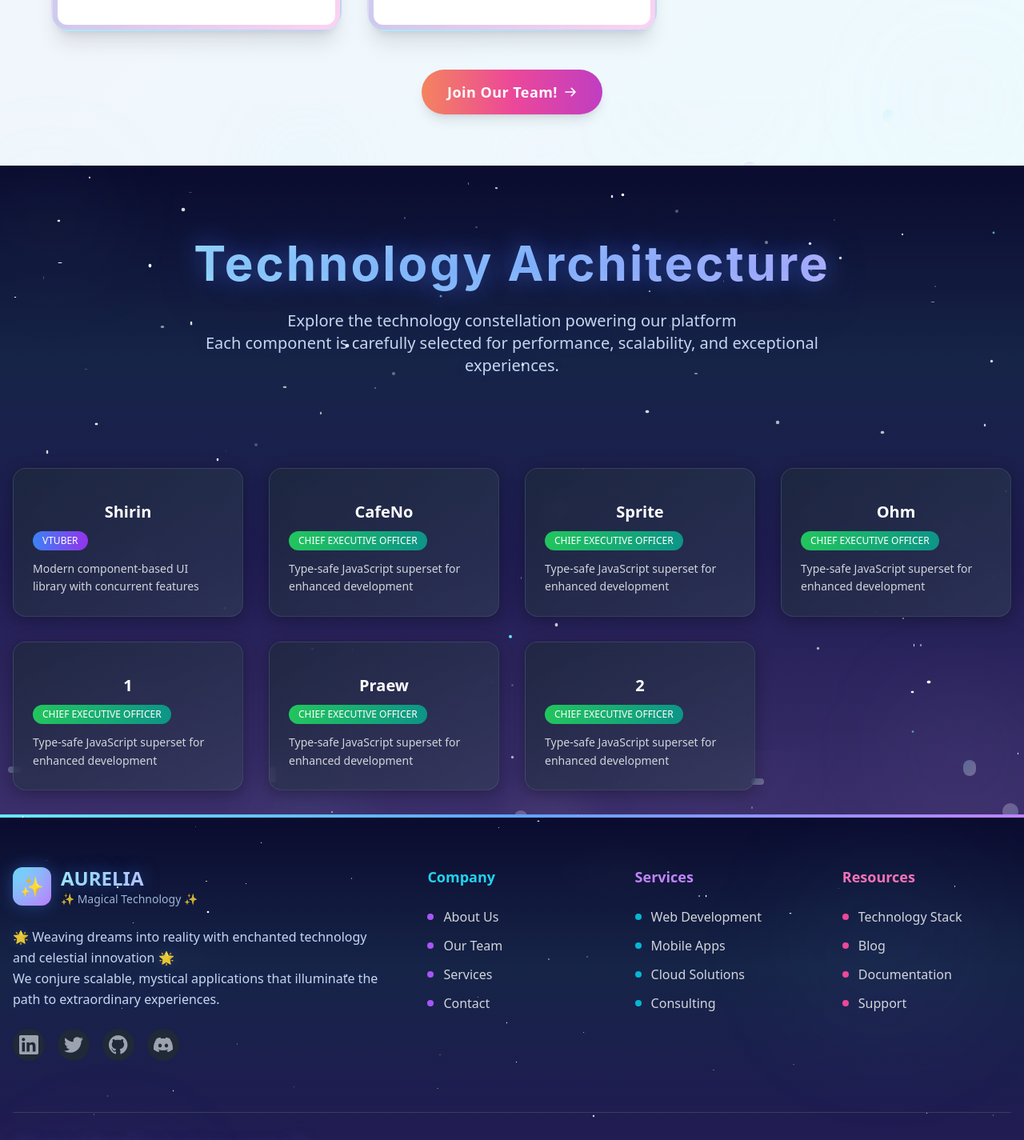
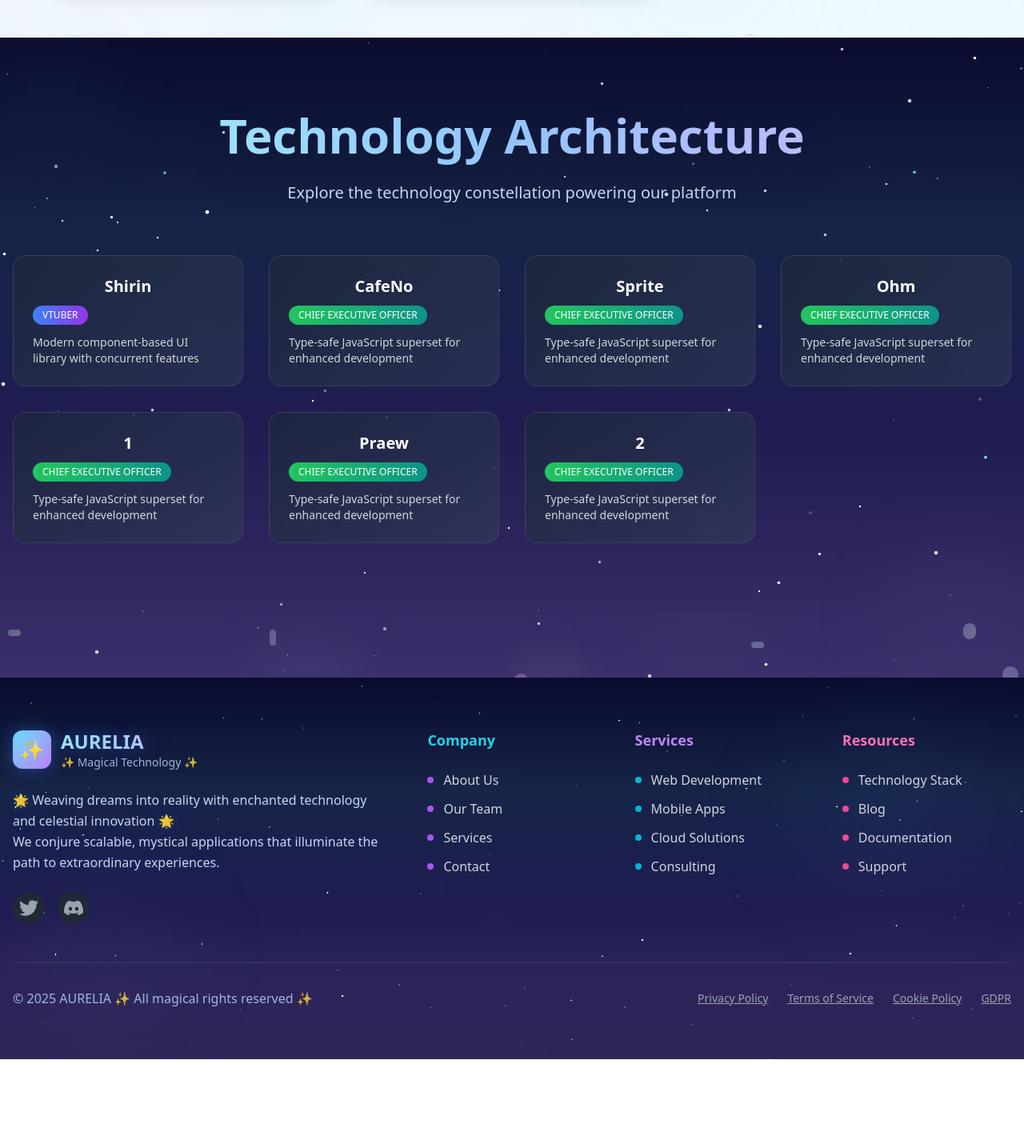
Before and after one commit to CafeNo/DiamondMind, a React (Vite) app in the folder frontend/: page / in a window 1280 px wide. Shown: the part 3099-4524 px from the top of the page at 80% size. After the commit the page ends 4423 px from the top, so only its background shows below. Built offline with nearby package versions, Linux system fonts and the light colour scheme; the HTML template or start-up script is replaced by a standard one.

Commit message:
Refactor: clean up unused UI components and optimize TechStack

```diff
--- a/frontend/src/components/Footer.tsx
+++ b/frontend/src/components/Footer.tsx
@@ -59,29 +59,11 @@ const Footer: React.FC = () => {
 
   const socialLinks = [
     {
-      name: 'LinkedIn',
-      href: '#',
-      icon: (
-        <svg className="w-6 h-6" fill="currentColor" viewBox="0 0 24 24">
-          <path d="M20.447 20.452h-3.554v-5.569c0-1.328-.027-3.037-1.852-3.037-1.853 0-2.136 1.445-2.136 2.939v5.667H9.351V9h3.414v1.561h.046c.477-.9 1.637-1.85 3.37-1.85 3.601 0 4.267 2.37 4.267 5.455v6.286zM5.337 7.433c-1.144 0-2.063-.926-2.063-2.065 0-1.138.92-2.063 2.063-2.063 1.14 0 2.064.925 2.064 2.063 0 1.139-.925 2.065-2.064 2.065zm1.782 13.019H3.555V9h3.564v11.452zM22.225 0H1.771C.792 0 0 .774 0 1.729v20.542C0 23.227.792 24 1.771 24h20.451C23.2 24 24 23.227 24 22.271V1.729C24 .774 23.2 0 22.222 0h.003z"/>
-        </svg>
-      ),
-    },
-    {
       name: 'Twitter',
       href: '#',
       icon: (
         <svg className="w-6 h-6" fill="currentColor" viewBox="0 0 24 24">
           <path d="M23.953 4.57a10 10 0 01-2.825.775 4.958 4.958 0 002.163-2.723c-.951.555-2.005.959-3.127 1.184a4.92 4.92 0 00-8.384 4.482C7.69 8.095 4.067 6.13 1.64 3.162a4.822 4.822 0 00-.666 2.475c0 1.71.87 3.213 2.188 4.096a4.904 4.904 0 01-2.228-.616v.06a4.923 4.923 0 003.946 4.827 4.996 4.996 0 01-2.212.085 4.936 4.936 0 004.604 3.417 9.867 9.867 0 01-6.102 2.105c-.39 0-.779-.023-1.17-.067a13.995 13.995 0 007.557 2.209c9.053 0 13.998-7.496 13.998-13.985 0-.21 0-.42-.015-.63A9.935 9.935 0 0024 4.59z"/>
-        </svg>
-      ),
-    },
-    {
-      name: 'GitHub',
-      href: '#',
-      icon: (
-        <svg className="w-6 h-6" fill="currentColor" viewBox="0 0 24 24">
-          <path d="M12 0c-6.626 0-12 5.373-12 12 0 5.302 3.438 9.8 8.207 11.387.599.111.793-.261.793-.577v-2.234c-3.338.726-4.033-1.416-4.033-1.416-.546-1.387-1.333-1.756-1.333-1.756-1.089-.745.083-.729.083-.729 1.205.084 1.839 1.237 1.237 1.237 1.07 1.834 2.807 1.304 3.492.997.107-.775.418-1.305.762-1.604-2.665-.305-5.467-1.334-5.467-5.931 0-1.311.469-2.381 1.236-3.221-.124-.303-.535-1.524.117-3.176 0 0 1.008-.322 3.301 1.23.957-.266 1.983-.399 3.003-.404 1.02.005 2.047.138 3.006.404 2.291-1.552 3.297-1.23 3.297-1.23.653 1.653.242 2.874.118 3.176.77.84 1.235 1.911 1.235 3.221 0 4.609-2.807 5.624-5.479 5.921.43.372.823 1.102.823 2.222v3.293c0 .319.192.694.801.576 4.765-1.589 8.199-6.086 8.199-11.386 0-6.627-5.373-12-12-12z"/>
         </svg>
       ),
     },
@@ -121,8 +103,6 @@ const Footer: React.FC = () => {
     <footer className="relative text-white overflow-hidden" style={{
       background: 'linear-gradient(180deg, #0a0b2e 0%, #162447 30%, #1f1c52 60%, #3b2f6b 100%)'
     }}>
-      {/* Decorative top border */}
-      <div className="absolute top-0 left-0 w-full h-1 bg-gradient-to-r from-cyan-300 via-blue-400 to-purple-400"></div>
 
       {/* Starry Background */}
       <div className="absolute inset-0 overflow-hidden pointer-events-none">
@@ -299,39 +279,7 @@ const Footer: React.FC = () => {
           </motion.div>
         </motion.div>
 
-        {/* Newsletter Section */}
-        <motion.div
-          initial={{ opacity: 0, y: 50 }}
-          whileInView={{ opacity: 1, y: 0 }}
-          viewport={{ once: true }}
-          transition={{ duration: 0.6, delay: 0.2 }}
-          className="mt-16 pt-8 border-t border-gray-700"
-        >
-          <div className="flex flex-col md:flex-row items-center justify-between">
-            <div className="mb-6 md:mb-0">
-              <h4 className="text-2xl font-bold text-transparent bg-clip-text bg-gradient-to-r from-cyan-200 to-purple-300 mb-2" style={{
-                textShadow: '0 0 20px rgba(59, 130, 246, 0.5)'
-              }}>
-                ✨ Join Our Magical Journey ✨
-              </h4>
-              <p className="text-blue-100 opacity-90">Receive enchanted updates from our mystical realm of technology</p>
-            </div>
-            <div className="flex flex-col sm:flex-row gap-4 w-full md:w-auto">
-              <input
-                type="email"
-                placeholder="Enter your email"
-                className="px-4 py-3 bg-gray-800 rounded-lg border border-gray-600 focus:border-cyan-400 focus:outline-none focus:ring-2 focus:ring-cyan-400/20 text-white placeholder-gray-400 flex-1 md:w-64"
-              />
-              <motion.button
-                whileHover={{ scale: 1.05 }}
-                whileTap={{ scale: 0.95 }}
-                className="px-6 py-3 bg-gradient-to-r from-cyan-500 to-purple-500 rounded-lg font-semibold text-white hover:from-cyan-600 hover:to-purple-600 transition-all duration-300 shadow-lg hover:shadow-xl"
-              >
-                Subscribe
-              </motion.button>
-            </div>
-          </div>
-        </motion.div>
+
 
         {/* Bottom Section */}
         <motion.div
--- a/frontend/src/components/Team.tsx
+++ b/frontend/src/components/Team.tsx
@@ -134,16 +134,6 @@ const Team = () => {
             </div>
           ))}
         </div>
-
-        {/* Join the team button */}
-        <div className="mt-12">
-          <InteractiveButton
-            variant="magical"
-            onClick={() => alert("Want to join our team? Send us a message! 💌")}
-          >
-            Join Our Team!
-          </InteractiveButton>
-        </div>
       </div>
     </section>
   );
--- a/frontend/src/components/TechStack.tsx
+++ b/frontend/src/components/TechStack.tsx
@@ -1,23 +1,20 @@
-import React, { useState, useEffect, useRef } from 'react';
-import { motion, useAnimation } from 'framer-motion';
+import React, { useState, useMemo, useRef } from 'react'; // แก้ไข: เพิ่ม useMemo
+import { motion } from 'framer-motion';
 
 interface TechItem {
   name: string;
   category: string;
   description: string;
   color: string;
-  icon: string;
   image: string;
 }
 
 const techStack: TechItem[] = [
-  // Frontend Technologies
   {
     name: 'Shirin',
     category: 'VTuber',
     description: 'Modern component-based UI library with concurrent features',
     color: '#61DAFB',
-    icon: '',
     image: '/85_20250728181816.png'
   },
   {
@@ -25,7 +22,6 @@ const techStack: TechItem[] = [
     category: 'Chief Executive Officer',
     description: 'Type-safe JavaScript superset for enhanced development',
     color: '#3178C6',
-    icon: '',
     image: '/85_20250728181829.png'
   },
   {
@@ -33,7 +29,6 @@ const techStack: TechItem[] = [
     category: 'Chief Executive Officer',
     description: 'Type-safe JavaScript superset for enhanced development',
     color: '#3178C6',
-    icon: '',
     image: '/85_20250728182452.png'
   },
   {
@@ -41,7 +36,6 @@ const techStack: TechItem[] = [
     category: 'Chief Executive Officer',
     description: 'Type-safe JavaScript superset for enhanced development',
     color: '#3178C6',
-    icon: '',
     image: '/85_20250728182231.png'
   },
   {
@@ -49,7 +43,6 @@ const techStack: TechItem[] = [
     category: 'Chief Executive Officer',
     description: 'Type-safe JavaScript superset for enhanced development',
     color: '#3178C6',
-    icon: '',
     image: '/85_20250728181848.png'
   },
   {
@@ -57,7 +50,6 @@ const techStack: TechItem[] = [
     category: 'Chief Executive Officer',
     description: 'Type-safe JavaScript superset for enhanced development',
     color: '#3178C6',
-    icon: '',
     image: '/85_20250728181834.png'
   },
   {
@@ -65,34 +57,40 @@ const techStack: TechItem[] = [
     category: 'Chief Executive Officer',
     description: 'Type-safe JavaScript superset for enhanced development',
     color: '#3178C6',
-    icon: '',
     image: '/85_20250728181805.png'
   },
-];
+]; // แก้ไข: เพิ่มเครื่องหมายปิด ] และ ; ตรงนี้
 
 const TechStack: React.FC = () => {
   const [selectedTech, setSelectedTech] = useState<TechItem | null>(null);
   const [hoveredTech, setHoveredTech] = useState<string | null>(null);
   const containerRef = useRef<HTMLDivElement>(null);
-  const controls = useAnimation();
 
-  useEffect(() => {
-    // Animate on mount
-    controls.start({
-      opacity: 1,
-      scale: 1,
-      transition: { duration: 0.8, ease: "easeOut" }
-    });
-  }, [controls]);
+  const stars = useMemo(() => {
+    return Array.from({ length: 100 }).map((_, i) => ({
+      id: i,
+      size: Math.random() * 3 + 1,
+      left: Math.random() * 100 + '%',
+      top: Math.random() * 100 + '%',
+      opacity: Math.random() * 0.8 + 0.2,
+      duration: Math.random() * 3 + 2,
+    }));
+  }, []);
+
+  const particles = useMemo(() => {
+    return Array.from({ length: 20 }).map((_, i) => ({
+      id: i,
+      left: Math.random() * 100 + '%',
+      top: Math.random() * 100 + '%',
+      duration: Math.random() * 4 + 3,
+      delay: Math.random() * 2,
+    }));
+  }, []);
 
   const getCategoryColor = (category: string) => {
     switch (category) {
       case 'VTuber': return 'from-blue-500 to-purple-600';
       case 'Chief Executive Officer': return 'from-green-500 to-teal-600';
-      case 'database': return 'from-yellow-500 to-orange-600';
-      case 'deployment': return 'from-red-500 to-pink-600';
-      case 'tools': return 'from-gray-500 to-slate-600';
-      case 'Design & UI': return 'from-rose-400 to-pink-500';
       default: return 'from-gray-500 to-gray-600';
     }
   };
@@ -101,52 +99,45 @@ const TechStack: React.FC = () => {
     <div className="min-h-screen relative py-20 px-4 overflow-hidden" style={{
       background: 'linear-gradient(180deg, #0a0b2e 0%, #162447 30%, #1f1c52 60%, #3b2f6b 100%)'
     }}>
-      {/* Starry Background */}
+
       <div className="absolute inset-0 overflow-hidden pointer-events-none">
-        {/* Stars */}
-        {Array.from({ length: 100 }).map((_, i) => (
+        {stars.map((star) => (
           <motion.div
-            key={i}
+            key={`star-${star.id}`}
             className="absolute bg-white rounded-full"
             style={{
-              width: Math.random() * 3 + 1 + 'px',
-              height: Math.random() * 3 + 1 + 'px',
-              left: Math.random() * 100 + '%',
-              top: Math.random() * 100 + '%',
-              opacity: Math.random() * 0.8 + 0.2,
+              width: star.size + 'px',
+              height: star.size + 'px',
+              left: star.left,
+              top: star.top,
+              opacity: star.opacity,
             }}
             animate={{
               opacity: [0.2, 1, 0.2],
               scale: [1, 1.2, 1],
             }}
             transition={{
-              duration: Math.random() * 3 + 2,
+              duration: star.duration,
               repeat: Infinity,
               ease: "easeInOut",
             }}
           />
         ))}
 
-        {/* Floating Clouds */}
-
-        {/* Magical Particles */}
-        {Array.from({ length: 20 }).map((_, i) => (
+        {particles.map((p) => (
           <motion.div
-            key={`particle-${i}`}
+            key={`particle-${p.id}`}
             className="absolute w-1 h-1 bg-cyan-300 rounded-full"
-            style={{
-              left: Math.random() * 100 + '%',
-              top: Math.random() * 100 + '%',
-            }}
+            style={{ left: p.left, top: p.top }}
             animate={{
               y: [0, -100, -200],
               opacity: [0, 1, 0],
               scale: [0, 1, 0],
             }}
             transition={{
-              duration: Math.random() * 4 + 3,
+              duration: p.duration,
               repeat: Infinity,
-              delay: Math.random() * 2,
+              delay: p.delay,
               ease: "easeOut",
             }}
           />
@@ -154,167 +145,75 @@ const TechStack: React.FC = () => {
       </div>
 
       <div className="max-w-7xl mx-auto relative z-10">
-        {/* Header */}
         <motion.div
-          initial={{ opacity: 0, y: -50 }}
+          initial={{ opacity: 0, y: -20 }}
           animate={{ opacity: 1, y: 0 }}
           transition={{ duration: 0.8 }}
           className="text-center mb-16"
         >
-          <h2 className="text-6xl font-bold text-transparent bg-clip-text bg-gradient-to-r from-cyan-200 via-blue-300 to-purple-300 mb-4 py-3 drop-shadow-2xl" style={{
-            textShadow: '0 0 30px rgba(59, 130, 246, 0.5), 0 0 60px rgba(139, 92, 246, 0.3)',
-            fontFamily: '"Inter", sans-serif',
-            letterSpacing: '0.05em'
-          }}>
+          <h2 className="text-6xl font-bold text-transparent bg-clip-text bg-gradient-to-r from-cyan-200 via-blue-300 to-purple-300 mb-4 py-3 drop-shadow-2xl">
             Technology Architecture
           </h2>
-          <p className="text-xl text-blue-100 max-w-3xl mx-auto opacity-90" style={{
-            textShadow: '0 0 20px rgba(59, 130, 246, 0.3)'
-          }}>
+          <p className="text-xl text-blue-100 max-w-3xl mx-auto opacity-90">
             Explore the technology constellation powering our platform
-            <br />
-            Each component is carefully selected for performance, scalability, and exceptional experiences.
           </p>
         </motion.div>
 
-        {/* Tech Stack Grid */}
         <div className="relative" ref={containerRef}>
-
           <div className="grid grid-cols-1 md:grid-cols-2 lg:grid-cols-3 xl:grid-cols-4 gap-8">
             {techStack.map((tech, index) => (
               <motion.div
                 key={tech.name}
-                initial={{ opacity: 0, scale: 0.8, y: 50 }}
-                animate={controls}
-                transition={{ duration: 0.6, delay: index * 0.1 }}
+                initial={{ opacity: 0, y: 30 }}
+                whileInView={{ opacity: 1, y: 0 }}
+                viewport={{ once: true }}
+                transition={{ duration: 0.5, delay: index * 0.1 }}
                 className="relative group"
                 onMouseEnter={() => setHoveredTech(tech.name)}
                 onMouseLeave={() => setHoveredTech(null)}
                 onClick={() => setSelectedTech(selectedTech?.name === tech.name ? null : tech)}
               >
-                {/* Card */}
                 <div className={`
                   relative p-6 rounded-2xl border backdrop-blur-md
                   cursor-pointer transition-all duration-300 transform
-                  hover:scale-105 hover:shadow-2xl
-                  ${selectedTech?.name === tech.name ? 'ring-2 ring-cyan-300 shadow-xl' : ''}
-                  ${hoveredTech === tech.name ? 'shadow-lg' : ''}
+                  ${selectedTech?.name === tech.name ? 'ring-2 ring-cyan-300 shadow-xl scale-[1.02]' : 'hover:scale-105'}
                 `}
                 style={{
                   background: selectedTech?.name === tech.name
-                    ? `linear-gradient(135deg, rgba(59, 130, 246, 0.3), rgba(139, 92, 246, 0.2), ${tech.color}20)`
+                    ? `linear-gradient(135deg, rgba(59, 130, 246, 0.3), rgba(139, 92, 246, 0.2))`
                     : 'linear-gradient(135deg, rgba(30, 41, 59, 0.7), rgba(51, 65, 85, 0.5))',
-                  border: hoveredTech === tech.name
-                    ? '1px solid rgba(59, 130, 246, 0.5)'
-                    : '1px solid rgba(100, 116, 139, 0.3)',
-                  boxShadow: hoveredTech === tech.name
-                    ? '0 0 30px rgba(59, 130, 246, 0.3), inset 0 0 20px rgba(139, 92, 246, 0.1)'
-                    : '0 4px 20px rgba(0, 0, 0, 0.3)',
+                  border: '1px solid rgba(100, 116, 139, 0.3)',
                 }}>
-
-                  {/* Glowing effect */}
-                  <div className={`
-                    absolute inset-0 rounded-2xl opacity-0 group-hover:opacity-20 transition-opacity duration-300
-                    bg-gradient-to-r ${getCategoryColor(tech.category)}
-                  `} />
-
-                  {/* Icon */}
-                  <div className="text-4xl mb-4 text-center">
-                    {tech.icon}
-                  </div>
-
-                  {/* Tech Name */}
-                  <h3 className="text-xl font-bold text-white mb-2 text-center">
-                    {tech.name}
-                  </h3>
-
-                  {/* Category Badge */}
-                  <div className={`
-                    inline-block px-3 py-1 rounded-full text-xs font-medium mb-3
-                    bg-gradient-to-r ${getCategoryColor(tech.category)} text-white
-                  `}>
+                  <h3 className="text-xl font-bold text-white mb-2 text-center">{tech.name}</h3>
+                  <div className={`inline-block px-3 py-1 rounded-full text-xs font-medium mb-3 bg-gradient-to-r ${getCategoryColor(tech.category)} text-white`}>
                     {tech.category.toUpperCase()}
                   </div>
-
-
-
-                  {/* Description */}
-                  <p className="text-sm text-gray-300 leading-relaxed">
-                    {tech.description}
-                  </p>
-
-
-                  {/* Hover pulse effect */}
-                  <motion.div
-                    className="absolute inset-0 rounded-2xl"
-                    initial={{ scale: 1 }}
-                    animate={hoveredTech === tech.name ? { scale: [1, 1.02, 1] } : {}}
-                    transition={{ duration: 0.3 }}
-                    style={{
-                      background: hoveredTech === tech.name
-                        ? `radial-gradient(circle at center, ${tech.color}20, transparent)`
-                        : 'transparent'
-                    }}
-                  />
+                  <p className="text-sm text-gray-300 line-clamp-3">{tech.description}</p>
                 </div>
-
-                {/* Floating complexity particles */}
               </motion.div>
             ))}
           </div>
         </div>
 
-        {/* Selected Tech Details */}
         {selectedTech && (
           <motion.div
-            initial={{ opacity: 0, y: 50 }}
-            animate={{ opacity: 1, y: 0 }}
-            transition={{ duration: 0.5 }}
-            className="mt-16 p-8 rounded-3xl border border-gray-700 backdrop-blur-sm"
-            style={{
-              background: `linear-gradient(135deg, ${selectedTech.color}20, ${selectedTech.color}05)`
-            }}
+            key={selectedTech.name}
+            initial={{ opacity: 0, scale: 0.95 }}
+            animate={{ opacity: 1, scale: 1 }}
+            className="mt-16 p-8 rounded-3xl border border-gray-700 backdrop-blur-sm bg-slate-900/40"
           >
-            <div className="grid grid-cols-1 lg:grid-cols-2 gap-8 items-start">
-              {/* Tech info */}
+            <div className="grid grid-cols-1 lg:grid-cols-2 gap-8 items-center">
               <div className="space-y-6">
-                <div className="flex items-center mb-6">
-                  <span className="text-6xl mr-4">{selectedTech.icon}</span>
-                  <div>
-                    <h3 className="text-4xl font-bold text-white mb-2">{selectedTech.name}</h3>
-                    <p className="text-xl text-gray-300">{selectedTech.description}</p>
-                  </div>
-                </div>
-
-                <div>
-                  <h4 className="text-xl font-semibold text-white mb-4">Technical Details</h4>
-                  <div className="space-y-3">
-                    <div className="flex justify-between items-center">
-                    </div>
-                  </div>
-                </div>
+                <h3 className="text-4xl font-bold text-white">{selectedTech.name}</h3>
+                <p className="text-xl text-gray-300">{selectedTech.description}</p>
               </div>
-
-              {/* Image */}
               <div className="flex justify-center lg:justify-end">
-                {selectedTech.image ? (
-                  <motion.div
-                    initial={{ opacity: 0, scale: 0.95, x: 20 }}
-                    animate={{ opacity: 1, scale: 1, x: 0 }}
-                    transition={{ duration: 0.4 }}
-                    className="relative"
-                  >
-                    <img
-                      src={selectedTech.image}
-                      alt={selectedTech.name}
-                      className="w-64 h-auto rounded-2xl border border-white/10 shadow-2xl object-cover"
-                      style={{
-                        boxShadow: '0 20px 40px rgba(0, 0, 0, 0.3), 0 0 20px rgba(59, 130, 246, 0.2)'
-                      }}
-                    />
-                  </motion.div>
-                ) : (
-                  <div className="w-64 h-64 rounded-2xl bg-gray-700/30 border border-white/10" />
+                {selectedTech.image && (
+                  <img
+                    src={selectedTech.image}
+                    alt={selectedTech.name}
+                    className="w-64 h-auto rounded-2xl shadow-2xl object-cover border border-white/10"
+                  />
                 )}
               </div>
             </div>
```
Also changed, not shown: frontend/src/components/About.tsx (+0 -29 lines), frontend/src/components/ConfettiCelebration.tsx (line endings or trailing spaces), frontend/src/components/Header.tsx (line endings or trailing spaces).
